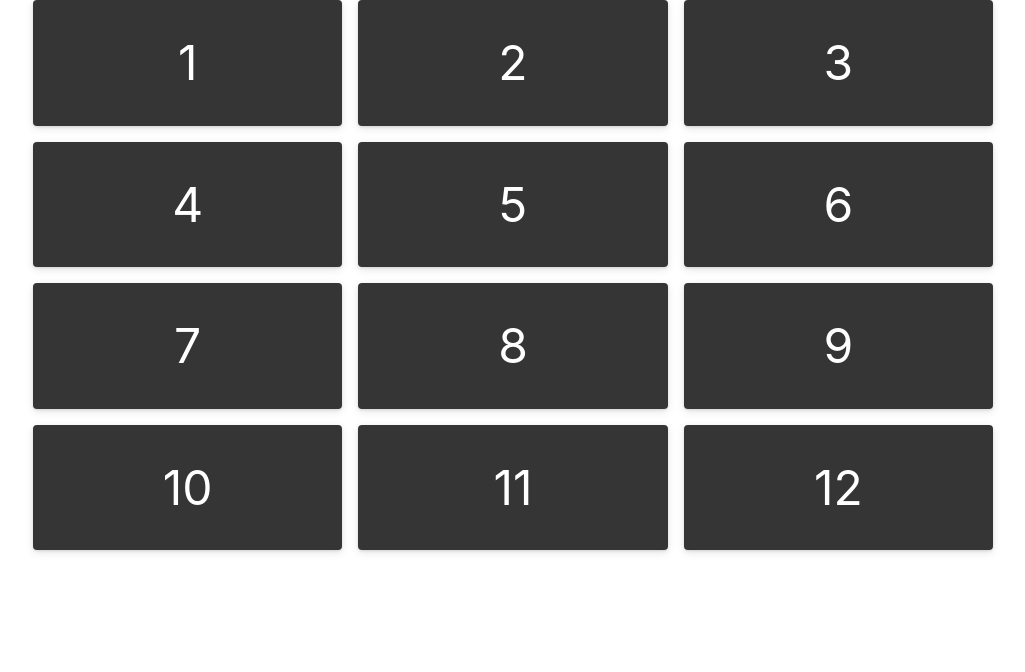
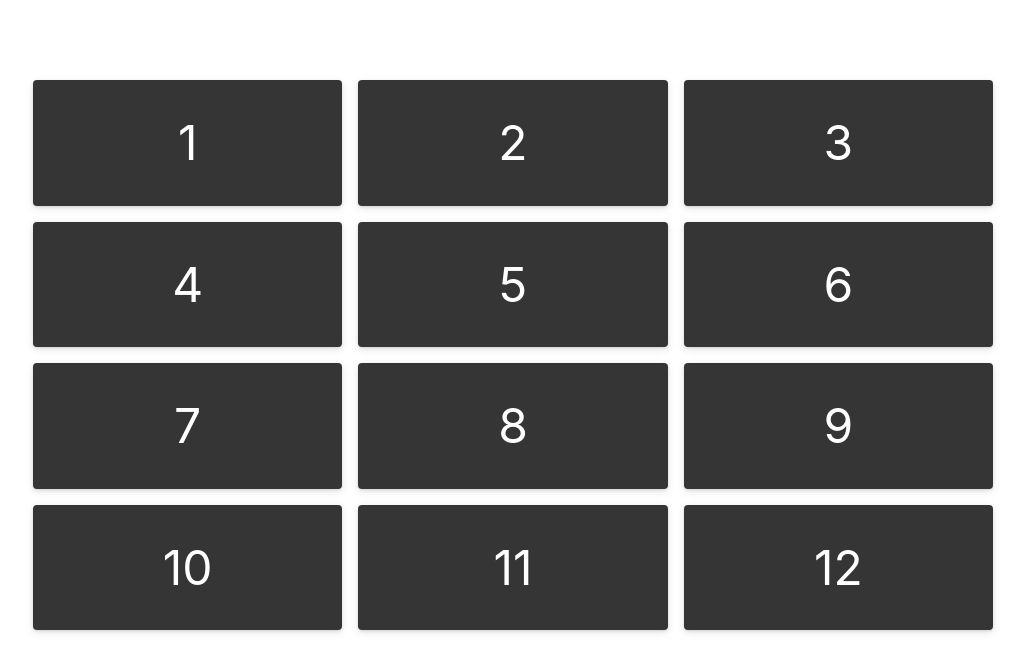
Before and after one commit to DanSimonson/portfolio-with-react, a React (Create React App) app: page /Blog in a window 1280 px wide. Shown: the top 672 px of the page, without its empty margins (127-1152 px from the left). Built offline with nearby package versions, Linux system fonts and the light colour scheme.

Commit message:
fixed css naming conflict with wrapper class

```diff
--- /dev/null
+++ b/src/Components/BlogList/BlogList.js
@@ -0,0 +1,13 @@
+import React, { Component } from 'react'
+
+class BlogList extends Component {
+    render() {
+        return (
+            <div>
+
+            </div>
+        )
+    }
+}
+
+export default BlogList
--- a/src/Components/Items/Items.scss
+++ b/src/Components/Items/Items.scss
@@ -8,7 +8,7 @@
 .wrapper {
   /*border: 5px solid brown;*/
   position: relative;
-  width: 100vw;
+  width: 100%;
   height: 300px;
   margin-bottom: 200px;
 }
--- a/src/Views/Blog.js
+++ b/src/Views/Blog.js
@@ -1,9 +1,10 @@
 import React from "react";
 import "./Blog.scss";
+import BlogList from "../Components/BlogList/BlogList";
 
 const Blog = () => {
   return (
-    <div className="wrapper">
+    <div className="blog-wrapper">
       <section className="basic-grid">
         <div className="blog-cards">1</div>
         <div className="blog-cards">2</div>
--- a/src/Views/Blog.scss
+++ b/src/Views/Blog.scss
@@ -2,6 +2,7 @@
   display: grid;
   gap: 1rem;
   grid-template-columns: repeat(auto-fill, minmax(240px, 1fr));
+  margin-top: 5rem;
 }
 
 .blog-cards {
@@ -19,7 +20,6 @@
   border-radius: 4px;
   transition: all 500ms;
   overflow: hidden;
-
   background-size: cover;
   background-position: center;
   background-repeat: no-repeat;
@@ -30,7 +30,7 @@
     rgba(2, 8, 20, 0.08) 0px 0.175em 0.5em;
   transform: translateY(-3px) scale(1.1);
 }
-.wrapper {
+.blog-wrapper {
   margin-right: auto; /* 1 */
   margin-left: auto; /* 1 */
 
```
Also changed, not shown: src/Components/BlogList/BlogList.scss (added), 1 other file (tests, documents, lock files or other folders).
